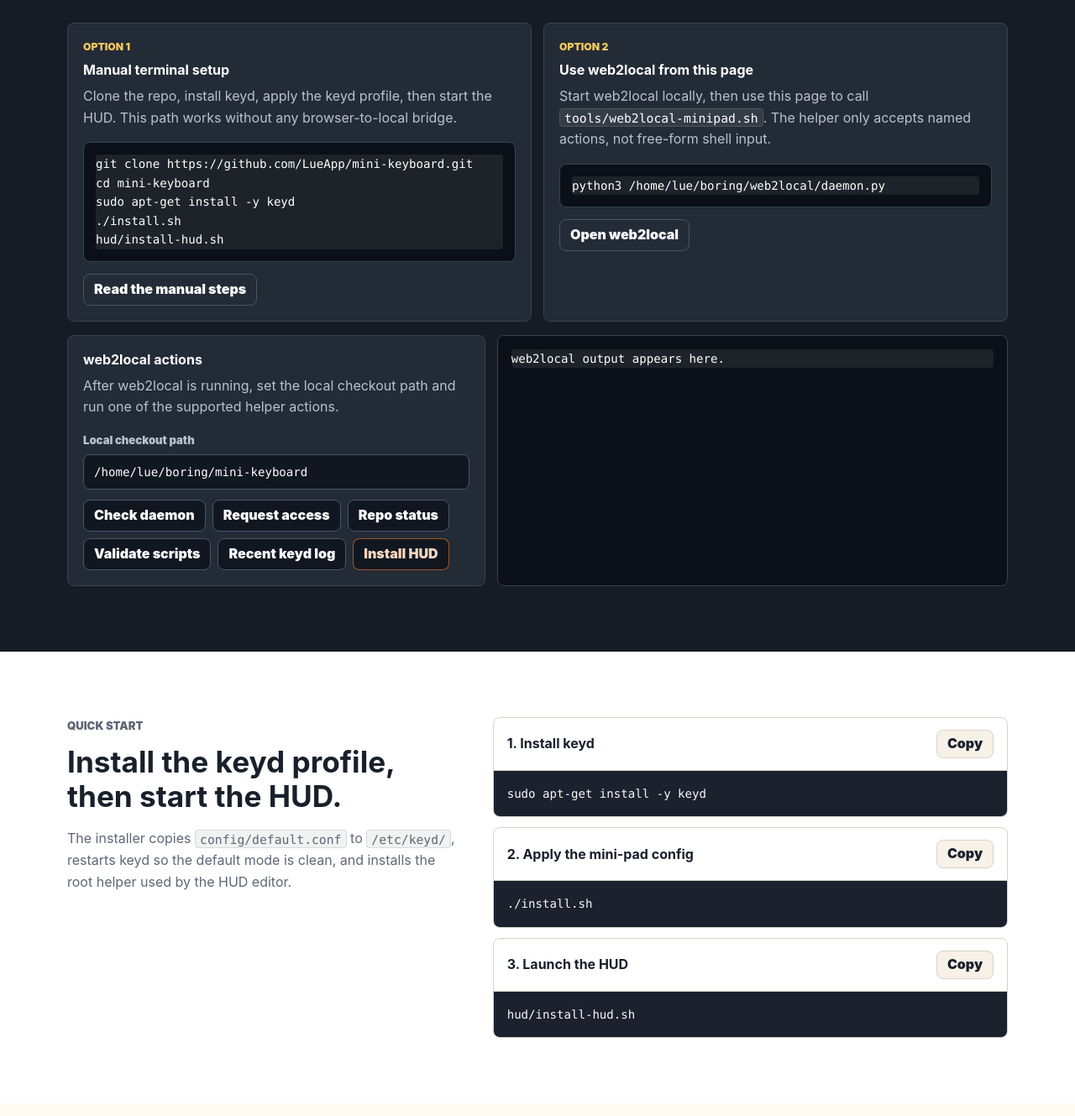
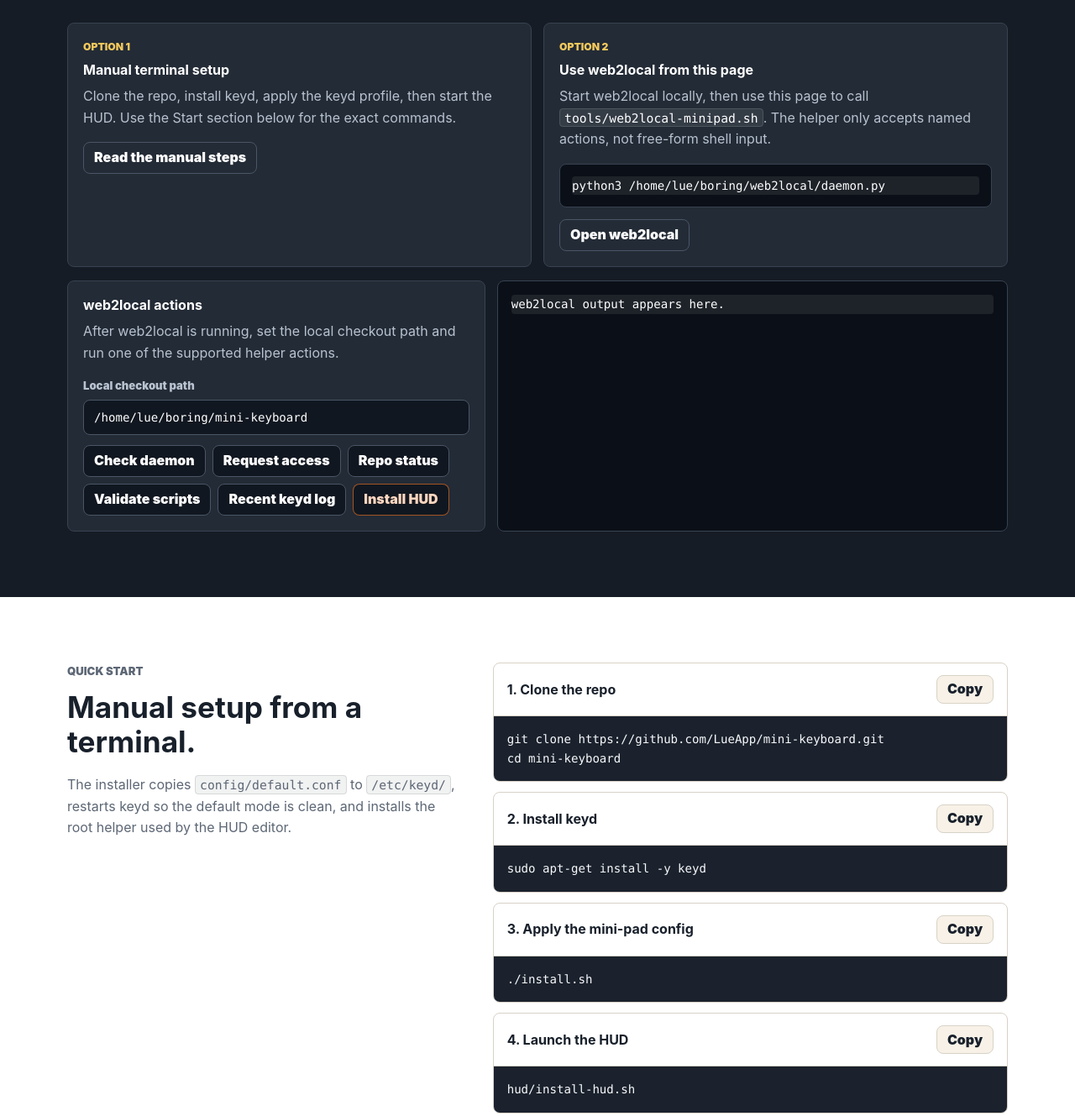
Before and after one commit to LueApp/mini-keyboard, a website: page website/index.html in a window 1280 px wide. Shown: the part 998-2327 px from the top of the page at 84% size. Drawn offline with Linux system fonts and the light colour scheme.

Commit message:
docs(site): dedupe setup instructions

```diff
--- a/website/index.html
+++ b/website/index.html
@@ -74,13 +74,8 @@
             <h3>Manual terminal setup</h3>
             <p>
               Clone the repo, install keyd, apply the keyd profile, then start
-              the HUD. This path works without any browser-to-local bridge.
+              the HUD. Use the Start section below for the exact commands.
             </p>
-            <pre><code>git clone https://github.com/LueApp/mini-keyboard.git
-cd mini-keyboard
-sudo apt-get install -y keyd
-./install.sh
-hud/install-hud.sh</code></pre>
             <a class="path-link" href="#quickstart">Read the manual steps</a>
           </article>
 
@@ -124,7 +119,7 @@
       <div class="section-inner split-layout">
         <div>
           <p class="eyebrow">Quick start</p>
-          <h2 id="quickstart-title">Install the keyd profile, then start the HUD.</h2>
+          <h2 id="quickstart-title">Manual setup from a terminal.</h2>
           <p>
             The installer copies <code>config/default.conf</code> to <code>/etc/keyd/</code>,
             restarts keyd so the default mode is clean, and installs the root helper used by
@@ -134,21 +129,29 @@
         <div class="command-stack" aria-label="Install commands">
           <article class="command-card">
             <div class="command-head">
-              <h3>1. Install keyd</h3>
+              <h3>1. Clone the repo</h3>
+              <button type="button" class="copy-button" data-copy="git clone https://github.com/LueApp/mini-keyboard.git && cd mini-keyboard">Copy</button>
+            </div>
+            <pre><code>git clone https://github.com/LueApp/mini-keyboard.git
+cd mini-keyboard</code></pre>
+          </article>
+          <article class="command-card">
+            <div class="command-head">
+              <h3>2. Install keyd</h3>
               <button type="button" class="copy-button" data-copy="sudo apt-get install -y keyd">Copy</button>
             </div>
             <pre><code>sudo apt-get install -y keyd</code></pre>
           </article>
           <article class="command-card">
             <div class="command-head">
-              <h3>2. Apply the mini-pad config</h3>
+              <h3>3. Apply the mini-pad config</h3>
               <button type="button" class="copy-button" data-copy="./install.sh">Copy</button>
             </div>
             <pre><code>./install.sh</code></pre>
           </article>
           <article class="command-card">
             <div class="command-head">
-              <h3>3. Launch the HUD</h3>
+              <h3>4. Launch the HUD</h3>
               <button type="button" class="copy-button" data-copy="hud/install-hud.sh">Copy</button>
             </div>
             <pre><code>hud/install-hud.sh</code></pre>
```
